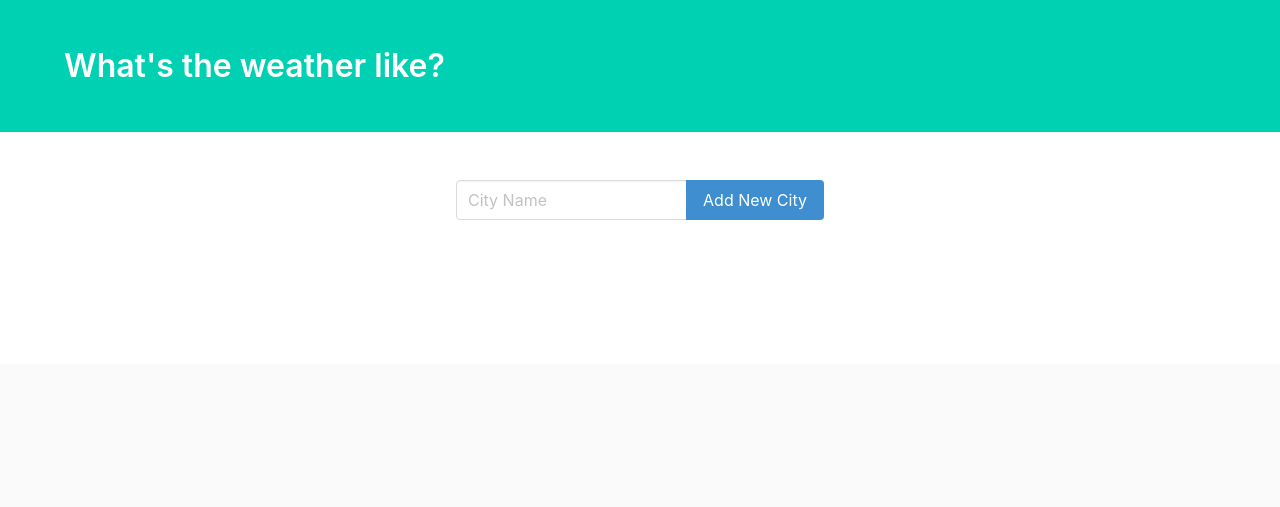
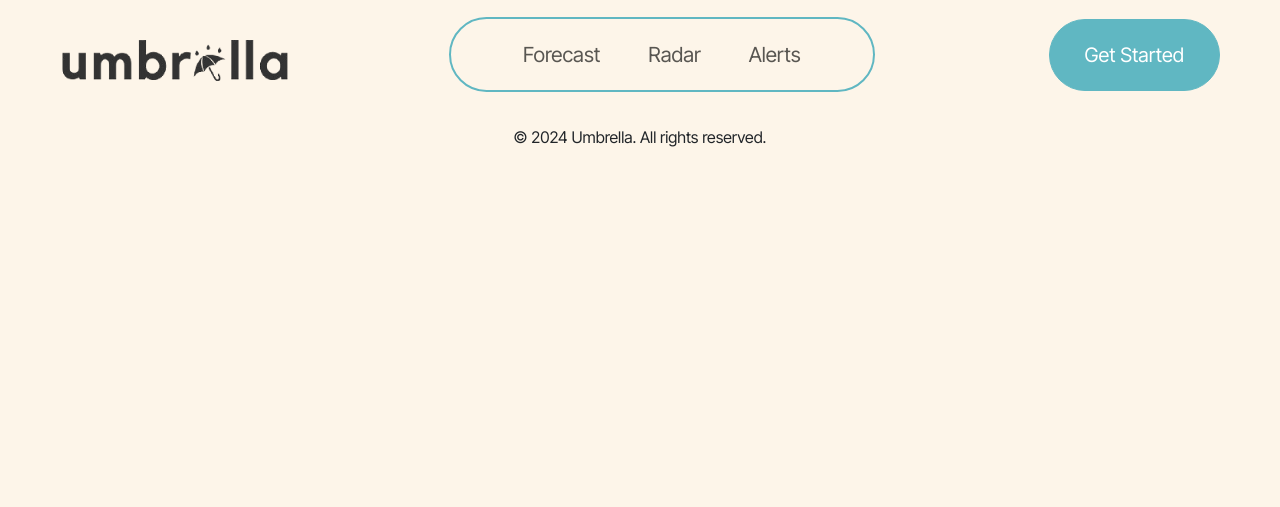
Before and after one commit to iiscas/weather-app, a Django app: template weather_app/weather/templates/base.html in a window 1280 px wide. Shown: the top 507 px of the page. Run offline with Django 4.2, Linux system fonts and the light colour scheme; the template is opened without the code that fills it: values that come from a table or form of the project are taken from there, others are empty; some libraries are stand-ins or nearby versions.

Commit message:
Add templates + images

```diff
--- a/weather_app/static/css/styles.css
+++ b/weather_app/static/css/styles.css
@@ -1,22 +1,15 @@
 body {
-    font-family: Arial, sans-serif;
+    font-family: "Inter Tight", sans-serif;
     text-align: center;
-    background-color: #f0f8ff;
+    background-color: #fdf5e9 !important;
     margin: 0;
     padding: 0;
 }
 
-.container {
-    max-width: 600px;
-    margin: 50px auto;
-    padding: 20px;
-    background: white;
-    border-radius: 8px;
-    box-shadow: 0 4px 10px rgba(0, 0, 0, 0.1);
-}
 
 h1 {
     color: #333;
+    font-family: "Space Grotesk", sans-serif;
 }
 
 form {
@@ -48,3 +41,92 @@ button:hover {
     margin-top: 20px;
     text-align: left;
 }
+
+
+
+
+.btn-primary {
+    background-color: #60b7c2;  /* Light cyan color */
+    border-color: #60b7c2;
+    border-radius: 50px; /* Make the border circular */
+    padding: 10px 20px;
+}
+
+.btn-primary:hover {
+    background-color: #009fa8;  /* Darker cyan on hover */
+    border-color: #009fa8;
+}
+
+
+
+/* Make the nav links bigger and add circular outline */
+.custom-nav-circle {
+    font-size: 1.3rem; /* Larger font size */
+    padding: 10px 20px; /* Adjust padding for more spacing */
+    border: 2px solid #60b7c2; /* Blue border */
+    border-radius: 50px; /* Make the border circular */
+    transition: all 0.3s ease; /* Smooth transition on hover */
+}
+
+/* Make the nav links bigger and add circular outline */
+.custom-nav-link {
+    font-size: 1.3rem; /* Larger font size */
+    padding: 10px 20px; /* Adjust padding for more spacing */
+    border-radius: 50px; /* Make the border circular */
+    transition: all 0.3s ease; /* Smooth transition on hover */
+}
+
+/* Change color when hovering over nav links */
+.custom-nav-link:hover {
+    background: orange;
+    color: #fdf5e9; /* Text color on hover */
+}
+
+/* Make the button text larger */
+.btn-lg {
+    font-size: 1.25rem; /* Bigger text for the button */
+    padding: 20px 35px; /* More padding for the button */
+}
+
+/* Optional: Add a margin between button and nav items */
+.navbar-nav.ml-auto .nav-item {
+    margin-left: 15px; /* Adds space between the button and nav links */
+}
+
+
+
+/* Background image styling */
+.image {
+    background-image: url('{% static 'images/bg-homepage.jpg' %}');
+    background-size: cover;  /* Ensure the image covers the div */
+    background-position: center; /* Center the image */
+    width: 100%;  /* Ensure the div takes up full width */
+    height: 650px; /* Adjust the height to fit your needs */
+    border-radius: 50px; /* Optional: Rounded corners for the image div */
+    position: relative;  /* Set relative positioning for the image */
+    z-index: 1; /* Ensure the image stays below the inner container */
+}
+
+
+.inner-container {
+    background-color: rgba(255, 165, 0, 0.8); /* Orange with transparency (alpha 0.8) */
+    border-radius: 50px; /* Rounded corners for the inner container */
+    position: absolute;  /* Position it absolutely */
+    top: 15%;  /* Align to the top */
+    right: 6%;  /* Adjust the right position if necessary */
+    width: 50%;  /* Increased width (use a percentage or fixed width like px) */
+    height: 72%;  /* Adjust the height */
+    z-index: 2; /* Make sure it is on top of the image */
+    padding: 20px;
+}
+
+
+/* Optional: make sure the text is well styled inside the inner container */
+.inner-container h1, .inner-container p {
+    margin: 0;
+}
+
+
+.bg-orange{
+    background-color: rgba(255, 165, 0, 1); /* Orange with transparency (alpha 0.8) */
+}
--- a/weather_app/umbrella/urls.py
+++ b/weather_app/umbrella/urls.py
@@ -1,6 +1,8 @@
 from django.urls import path
+
 from . import views
 
 urlpatterns = [
-    path('',views.index),
+    path('', views.home, name='home'),
+    path('forescast', views.forecast, name='forecast')
 ]
--- a/weather_app/weather/templates/base.html
+++ b/weather_app/weather/templates/base.html
@@ -1,72 +1,79 @@
+{% load static %}
+{% load django_bootstrap5 %}
+
 <!DOCTYPE html>
 <html lang="en">
 <head>
     <meta charset="UTF-8">
     <meta name="viewport" content="width=device-width, initial-scale=1.0">
-    <title>What is the current weather?</title>
-    <link rel="stylesheet" href="https://cdnjs.cloudflare.com/ajax/libs/bulma/0.6.2/css/bulma.css"/>
+    <title>{% block title %}My Site{% endblock %}</title>
+
+    <!-- Bootstrap CSS -->
+    {% bootstrap_css %}
+
+    <!-- Custom CSS -->
+    <link rel="stylesheet" href="{% static 'css/styles.css' %}">
+
+
+    <link rel="preconnect" href="https://fonts.googleapis.com">
+    <link rel="preconnect" href="https://fonts.gstatic.com" crossorigin>
+    <link href="https://fonts.googleapis.com/css2?family=Inter+Tight:ital,wght@0,100..900;1,100..900&family=Space+Grotesk:wght@300..700&family=Space+Mono:ital,wght@0,400;0,700;1,400;1,700&display=swap"
+          rel="stylesheet">
 </head>
 <body>
-<section class="hero is-primary">
-    <div class="hero-body">
-        <div class="container">
-            <h1 class="title">
-                What's the weather like?
-            </h1>
+<!-- Navbar -->
+<nav class="navbar navbar-expand-lg navbar-light">
+    <div class="container-fluid">
+        <!-- Logo on the left -->
+        <a class="navbar-brand mx-5"  href="{% url 'home' %}">
+            <img src="{% static 'images/logo.png' %}" alt="Logo" width="230" height="80"
+                 class="d-inline-block align-text-top">
+        </a>
+
+        <!-- Navbar toggler for mobile devices -->
+        <button class="navbar-toggler" type="button" data-toggle="collapse" data-target="#navbarNav"
+                aria-controls="navbarNav" aria-expanded="false" aria-label="Toggle navigation">
+            <span class="navbar-toggler-icon"></span>
+        </button>
+
+        <!-- Navbar links in the center and button on the right -->
+        <div class="collapse navbar-collapse " id="navbarNav">
+            <ul class="navbar-nav mx-auto custom-nav-circle px-5">
+                <!-- Navigation Links in the middle with larger text and circular outline -->
+                <li class="nav-item  mx-2">
+                    <a class="custom-nav-link nav-link px-3" href="{% url 'forecast' %}">Forecast</a>
+                </li>
+                <li class="nav-item  mx-2">
+                    <a class="custom-nav-link nav-link px-3" href="#">Radar</a>
+                </li>
+                <li class="nav-item  mx-2">
+                    <a class="custom-nav-link nav-link px-3" href="#">Alerts</a>
+                </li>
+            </ul>
+
+            <!-- Button on the right with larger text -->
+            <ul class="navbar-nav ml-auto mx-5">
+                <li class="nav-item">
+                    <a class="btn btn-primary btn-lg" href="#" role="button">Get Started</a>
+                </li>
+            </ul>
         </div>
     </div>
-</section>
-<section class="section">
-    <div class="container">
-        <div class="columns">
-            <div class="column is-offset-4 is-4">
-                <form method="POST">
-                    {% csrf_token %}
-                    <div class="field has-addons">
-                        <div class="control is-expanded">
-                            {{ form.name }}
-                        </div>
-                        <div class="control">
-                            <button class="button is-info">
-                                Add New City
-                            </button>
-                        </div>
-                    </div>
-                </form>
-            </div>
-        </div>
-    </div>
-</section>
-<section class="section">
-    <div class="container">
-        <div class="columns">
-            <div class="column is-offset-4 is-4">
-                {% for weather in weather_data %}
-                <div class="box">
-                    <article class="media">
-                        <div class="media-left">
-                            <figure class="image is-50x50">
-                                <img src="https://openweathermap.org/img/w/{{ weather.icon }}.png" alt="Image">
-                            </figure>
-                        </div>
-                        <div class="media-content">
-                            <div class="content">
-                                <p>
-                                    <span class="title">{{ weather.city }}</span>
-                                    <br>
-                                    <span class="subtitle">{{ weather.temperature }}° F</span>
-                                    <br> {{ weather.description }}
-                                </p>
-                            </div>
-                        </div>
-                    </article>
-                </div>
-                {% endfor %}
-            </div>
-        </div>
-    </div>
-</section>
-<footer class="footer">
+</nav>
+
+
+<!-- Main Content -->
+
+{% block content %}
+<!-- Page-specific content goes here -->
+{% endblock content %}
+
+<!-- Footer -->
+<footer class="text-center py-3">
+    <p>&copy; 2024 Umbrella. All rights reserved.</p>
 </footer>
+
+<!-- Bootstrap JS -->
+{% bootstrap_javascript %}
 </body>
 </html>
```
Also changed, not shown: weather_app/umbrella/templates/forecast.html (added, +14 -0 lines), weather_app/umbrella/templates/homepage.html (+64 -2 lines), weather_app/umbrella/views.py (+12 -0 lines), weather_app/weather/settings.py (+6 -7 lines), weather_app/static/images/logo.png (added), 1 other file.
